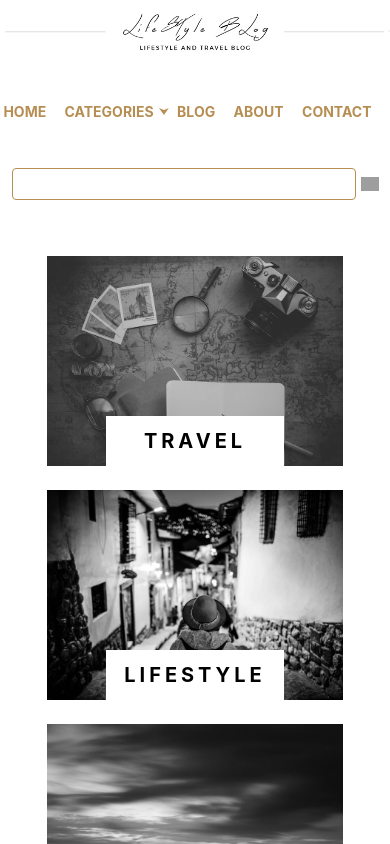
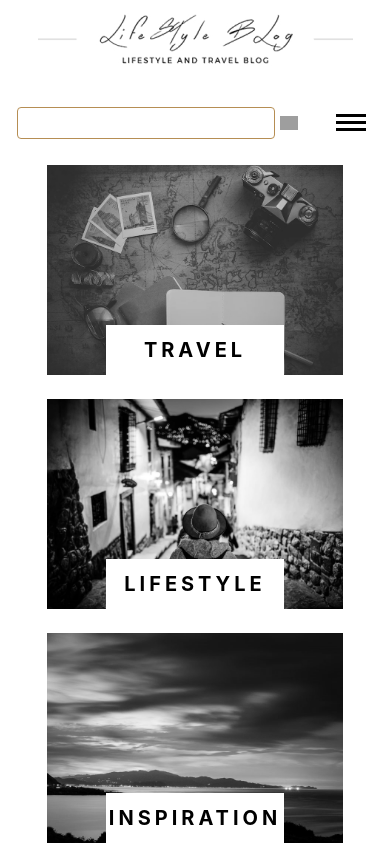
Before and after one commit to DashaLev/react-blog-site, a React (Create React App) app: page / in a window 390 px wide. Shown: the top 844 px of the page. Built offline with nearby package versions, Linux system fonts and the light colour scheme; grey boxes are pictures that could not be loaded.

Commit message:
added humberger menu changed hover on buttons

```diff
--- a/src/App/Header/Logo/Logo.js
+++ b/src/App/Header/Logo/Logo.js
@@ -1,12 +1,15 @@
 import React from 'react'
 
 import logo from './logo.png'
+import logo_m from './logo_m.png'
+
 import './logo.css'
 
 const Logo = () => {
     return (
         <div className="logo">
-            <img src={logo} alt=""/>
+            <img src={logo} alt="logo" class="hide-xs"/>
+            <img src={logo_m} alt="logo" class="hide-md"/>
         </div>
     )
 }
--- a/src/App/Header/Logo/logo.css
+++ b/src/App/Header/Logo/logo.css
@@ -5,8 +5,17 @@
 }
 
 @media(max-width: 767px) {
-	.logo>img {
-		max-width: 100%;
+	.logo {
+		text-align: center;
+	}
+	.hide-xs {
+		display: none;
 	}
 
 }
+@media(min-width: 768px) {
+	.hide-md {
+		display: none;
+	}
+
+}
--- a/src/App/Header/Menu/Menu.js
+++ b/src/App/Header/Menu/Menu.js
@@ -1,13 +1,35 @@
-import React from 'react'
-
+import React, {Component} from 'react'
 import "./menu.css"
 
-const Menu = () => {
+class Menu extends Component {
+
+    state = {
+        mainMenu:"menu navigation hiden-menu",
+        mobMenu:"nav-mobile-menu",
+    }
+
+    openMenu = () => {
+        this.setState(() => ({
+            mainMenu: "menu navigation hiden-menu active-menu",
+            mobMenu:"nav-mobile-menu active-menu",
+        }))
+    }
+    closeMenu = () => {
+        this.setState(() => ({
+            mainMenu: "menu navigation hiden-menu",
+            mobMenu:"nav-mobile-menu",
+        }))
+    }
+
+    render () {
         return (
-        <ul  className="menu">
+            <nav>
+                <ul className={this.state.mainMenu}>
+                    <button className="close-mob-menu"
+                    onClick={() => this.closeMenu()}>x</button>
                     <li><a href="">HOME</a></li>
                     <li className="arrow"><a href="">CATEGORIES</a>
-                <ul class="submenu">
+                        <ul className="submenu">
                             <li><a href="">TRAVEL</a></li>
                             <li><a href="">FASHION</a></li>
                             <li><a href="">LIFESTYLE</a></li>
@@ -20,7 +42,16 @@ const Menu = () => {
                     <li><a href="">ABOUT</a></li>
                     <li><a href="">CONTACT</a></li>
                 </ul>
+                <div className={this.state.mobMenu}
+                     onClick={() => this.openMenu()}>
+
+                    <span></span>
+                    <span></span>
+                    <span></span>
+                </div>
+            </nav>
         )
+    }
 }
 
 export default Menu
--- a/src/App/Header/Menu/menu.css
+++ b/src/App/Header/Menu/menu.css
@@ -58,11 +58,86 @@
 .submenu>li:hover a {
     color:grey;
 }
+.close-mob-menu {
+	display: none;
+}
 
-@media(max-width: 767px) {
-	.menu>li>a {
-		font-size: 14px;
+@media (max-width: 767px) {
+	.navigation {
+		position: fixed;
+		top: 0;
+		right: 0;
+		bottom: 0;
+		width: 280px;
+		max-width: 280px;
+		transition: all 550ms ease-in-out;
+		transform: translateX(150%);
 	}
-
-
+    .hiden-menu {
+		opacity: 0;
+		visibility: hidden;
+	}
+	.navigation.active-menu {
+		opacity: 1;
+		visibility: visible;
+		transform: translateX(0);
+		top: 65px;
+		background-color: white;
+		flex-direction: column;
+		align-items: center;
+		z-index: 25;
+	}
+	.nav-mobile-menu {
+		width: 30px;
+		height: 30px;
+		position: relative;
+	}
+	.nav-mobile-menu span {
+		transition: all 0.3s cubic-bezier(0.645, 0.045, 0.355, 1);
+		width: 30px;
+		height: 3px;
+		margin-bottom: 7px;
+		background-color: black;
+		position: absolute;
+		left: 0;
+		right: 0;
+	}
+	.nav-mobile-menu span:nth-of-type(1) {
+		top: 6px;
+	}
+	.nav-mobile-menu span:nth-of-type(2) {
+		top: 13px;
+	}
+	.nav-mobile-menu span:nth-of-type(3) {
+		bottom: 0px;
+	}
+	.nav-mobile-menu:hover span:nth-of-type(1) {
+		width: 15px;
+		background-color: #b68e53;
+		left:15px;
+	}
+	.nav-mobile-menu:hover span:nth-of-type(2) {
+		width: 25px;
+		background-color: #b68e53;
+	}
+	.nav-mobile-menu:hover span:nth-of-type(3) {
+		width: 15px;
+		background-color: #b68e53;
+	}
+	.close-mob-menu {
+		display: block;
+		width: 30px;
+		height: 30px;
+		border: 2px solid #b68e53;
+		border-radius: 3px;
+		background-color:#b68e53;
+		color: white;
+		font-size: 21px;
+		align-self: flex-end;
+		margin-right: 30px;
+	}
+	.close-mob-menu:hover {
+		color:#929292;
+		background-color: transparent;
+	}
 }
--- a/src/App/Header/Search/search.css
+++ b/src/App/Header/Search/search.css
@@ -24,13 +24,20 @@
 	background-position-y: center;
 	padding: 0;
 }
+
 @media(max-width: 767px) {
 	.search-field {
-		padding: 0 5px;
+		width: 100%;
+		padding-left: 10px;
+		justify-content: center;
+	}
+	.search-request {
+		flex: 0 0 85%;
+	}
+	.btn-search {
+		flex: 0 0 15%;
 	}
 }
-
-
 @media(max-width: 991px) {
 	.search-request {
 		outline: 1px solid #b68e53;
--- a/src/App/Header/header.css
+++ b/src/App/Header/header.css
@@ -1,3 +1,9 @@
 .header {
-    margin-bottom: 55px;
+    margin-bottom: 25px;
 }
+
+@media (min-width: 768px) {
+    .header {
+        margin-bottom: 55px;
+    }
+}
--- a/src/App/Main/ContentBlock/PostsList/postsList.css
+++ b/src/App/Main/ContentBlock/PostsList/postsList.css
@@ -7,16 +7,25 @@
 .btn-more-posts {
 	justify-self: center;
 }
+
 .btn-more-posts button {
 	width: 170px;
 	height: 40px;
-	background-color: transparent;
-	border: 2px solid #b68e53;
-	color: #929292;
-	letter-spacing: 0.2em;
-	border-radius: 3px;
+	background: white;
+	border: 1px solid #b68e53;
+	box-shadow: 0px 1px 0 black, 2px 4px 5px black;
+	font-weight: 900;
+	letter-spacing: 1px;
+	-webkit-transition: all 150ms linear;
+	transition: all 150ms linear;
+	color: #b68e53;
 }
+
 .btn-more-posts button:hover {
-	background-color:#b68e53;
-	color: white;
+	border: 1px solid rgba(0, 0, 0, 0.05);
+	box-shadow: 1px 1px 2px rgba(255, 255, 255, 0.2);
+	text-shadow: 1px 1px 0 black;
+	-webkit-transition: all 250ms linear;
+	transition: all 250ms linear;
+	cursor: pointer;
 }
--- a/src/App/Main/SliderBlock/sliderBlock.css
+++ b/src/App/Main/SliderBlock/sliderBlock.css
@@ -30,15 +30,23 @@
     width: 140px;
 	height: 40px;
     line-height: 40px;
+    text-align: center;
+    background: white;
 	border: 1px solid #b68e53;
-	color: #929292;
-	letter-spacing: 0.2em;
-	border-radius: 3px;
-    text-align: center;
+	box-shadow: 0px 1px 0 black, 2px 4px 5px black;
+	font-weight: 900;
+	letter-spacing: 1px;
+	-webkit-transition: all 150ms linear;
+	transition: all 150ms linear;
+	color: #b68e53;
+
 }
 .carousel .slide .legend .slider-link:hover {
-    background-color:#b68e53;
-	color: white;
+    border: 1px solid rgba(0, 0, 0, 0.05);
+	box-shadow: 1px 1px 2px rgba(255, 255, 255, 0.2);
+	text-shadow: 1px 1px 0 black;
+	-webkit-transition: all 250ms linear;
+	transition: all 250ms linear;
 }
 @media (max-width: 767px) {
     .slider-block {
--- a/src/common/style/base.css
+++ b/src/common/style/base.css
@@ -17,16 +17,13 @@ body {
 .header-row {
 	display: grid;
 	row-gap: 40px;
-	grid-auto-rows: min-content;
 	grid-template-areas:
-		"logo"
-		"menu"
-		"search-field"
+		"logo logo"
+		"search-field menu"
 	;
 }
 .main-row {
 	display: grid;
-	grid-auto-rows: min-content;
 	grid-template-columns:1fr;
 	grid-gap: 15px;
 	grid-template-areas:
@@ -44,6 +41,11 @@ body {
 @media(max-width: 767px) {
 	.main-row {
 		row-gap: 40px;
+	}
+	.header-row {
+		justify-items: center;
+		grid-template-columns: 80% 20%;
+		align-items: center;
 	}
 }
 
```
Also changed, not shown: src/App/Header/Logo/logo_m.png (added). Lines whose indentation alone changed are shown as unchanged.
